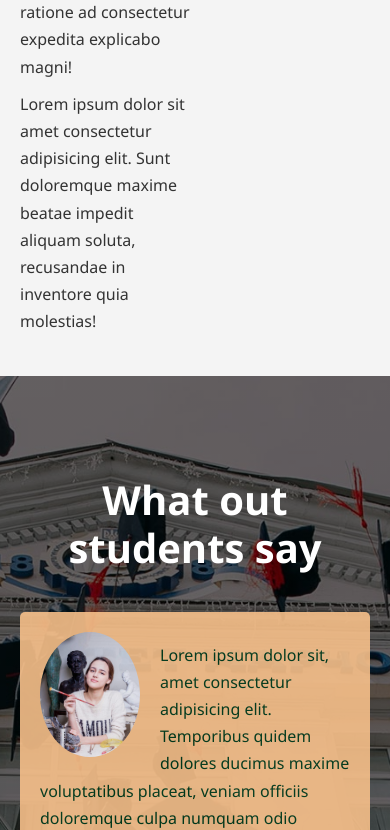
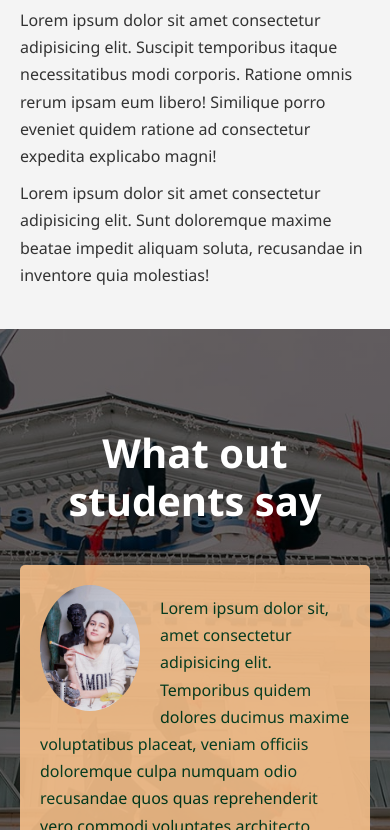
Before and after one commit to Blackmile/learn-word, a plain HTML site: page about.html in a window 390 px wide. Shown: the part 584-1414 px from the top of the page. Drawn offline with Linux system fonts and the light colour scheme; a web font is replaced by a local one.

Commit message:
update about

```diff
--- a/about.html
+++ b/about.html
@@ -9,8 +9,8 @@
   <!-- <meta name="robots" content="NOINDEX, NOFOLLOW"> -->
 
   <link href="https://fonts.googleapis.com/css?family=Muli:300,400,700,900" rel="stylesheet">
-  <!-- <link href="layout/styles/layout.css" rel="stylesheet" type="text/css" media="all"> -->
-  <link href="css/style.css" rel="stylesheet" type="text/css" media="all">
+  <link href="css/style.css" rel="stylesheet" media="all">
+  <link href="css/mobile.css" rel="stylesheet" media="screen and (max-width: 768px)">
   <title>learn word procesing || About</title>
 </head>
 
```
